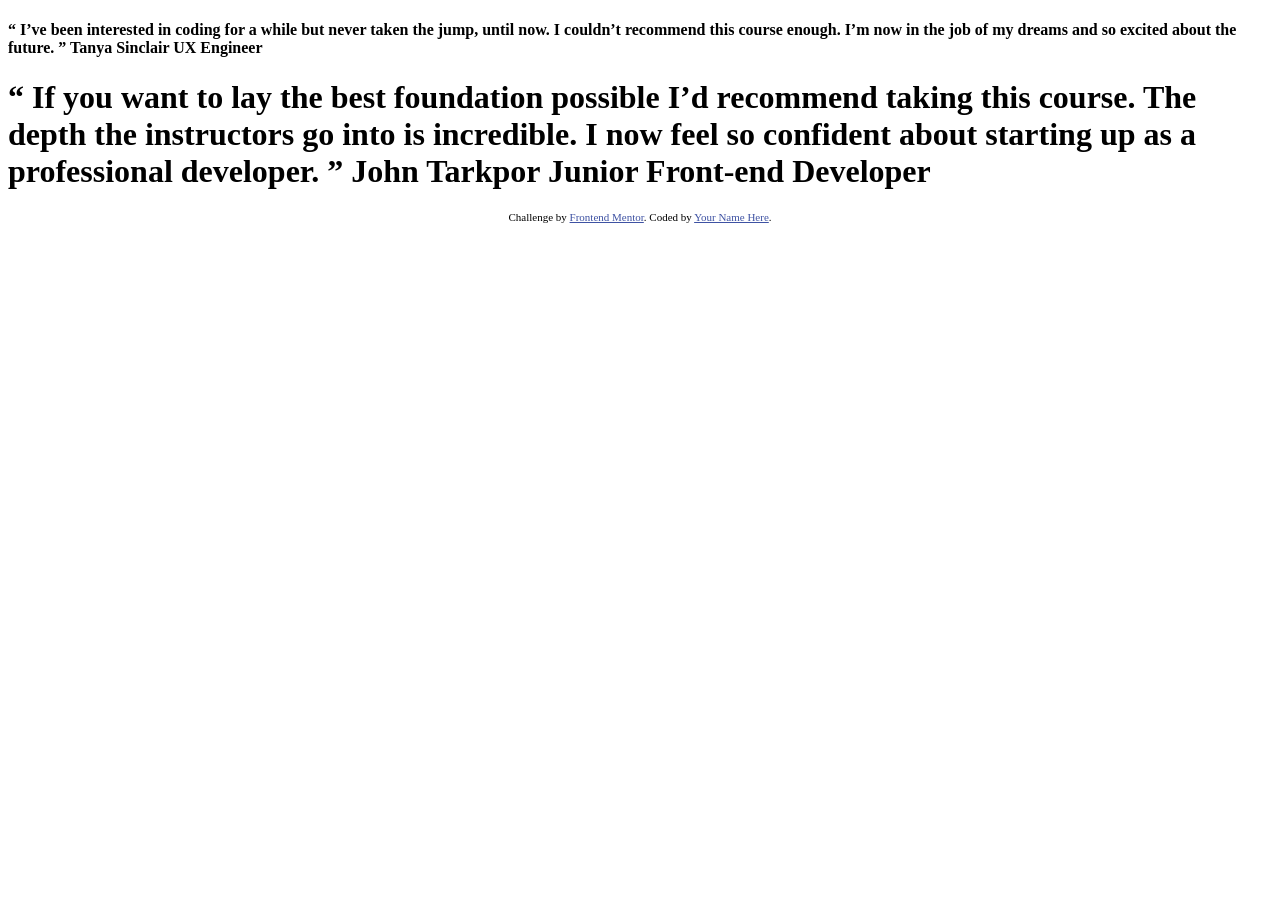
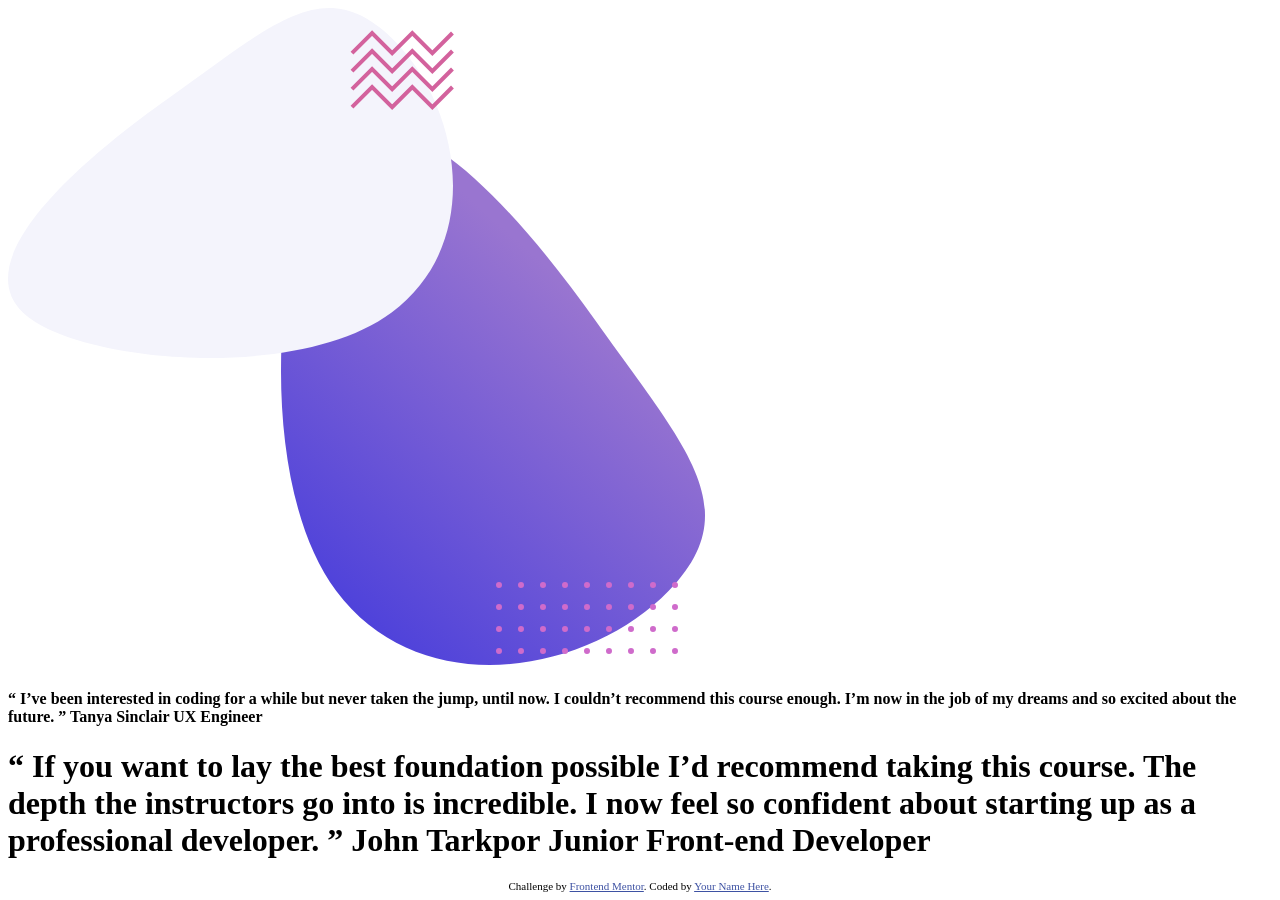
Before and after one commit to walt100/responsive-slider, a plain HTML site: page index.html in a window 1280 px wide. Before the commit the page ends 800 px from the top, so only its background shows below. Drawn offline with Linux system fonts and the light colour scheme.

Commit message:
Update index.html

```diff
--- a/index.html
+++ b/index.html
@@ -15,7 +15,9 @@
     .attribution a { color: hsl(228, 45%, 44%); }
   </style>
 </head>
-<body>
+<body><div><img src="images/pattern-bg.svg">
+
+  </div>
 <div>
   <h4>“ I’ve been interested in coding for a while but never taken the jump, until now.
   I couldn’t recommend this course enough. I’m now in the job of my dreams and so
```
